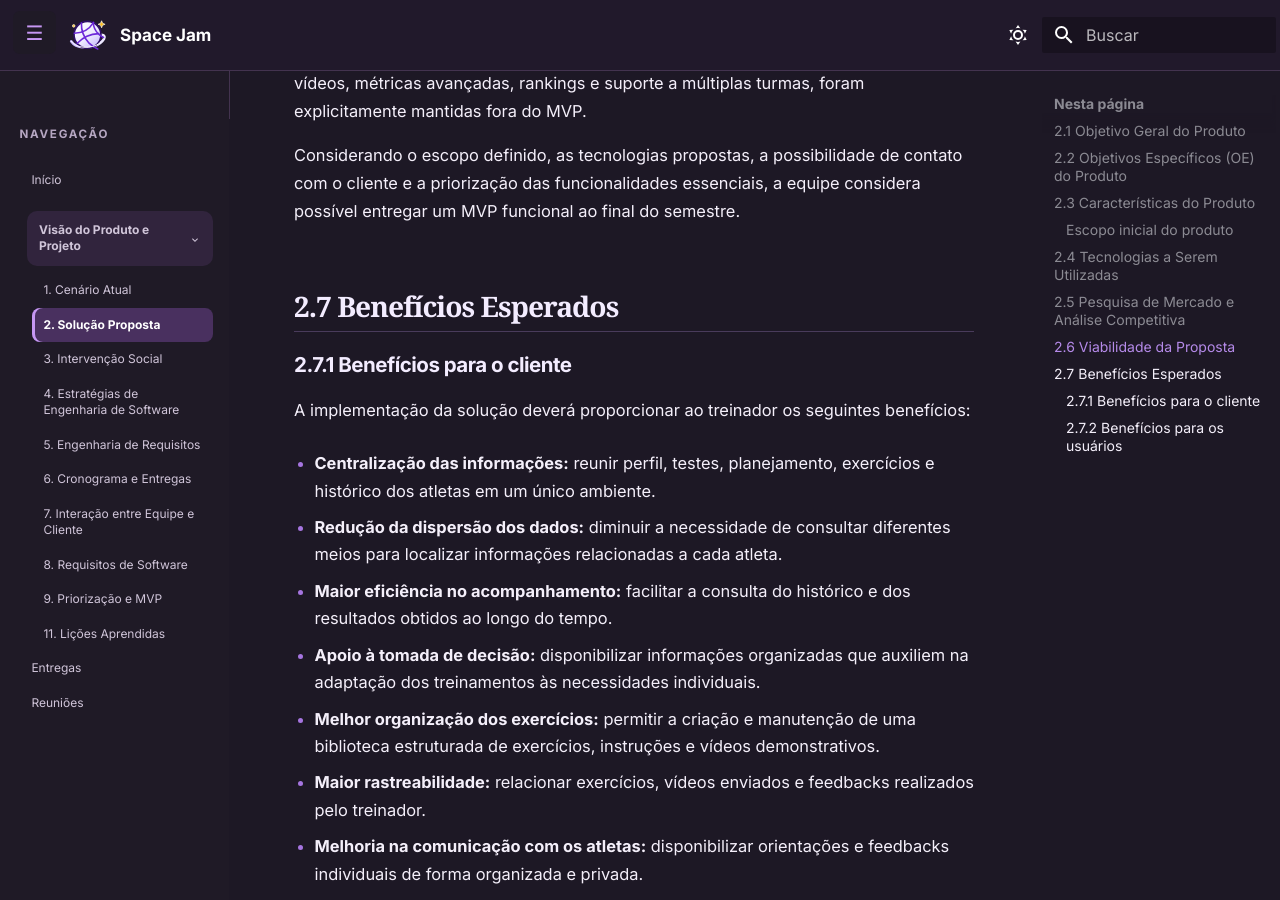
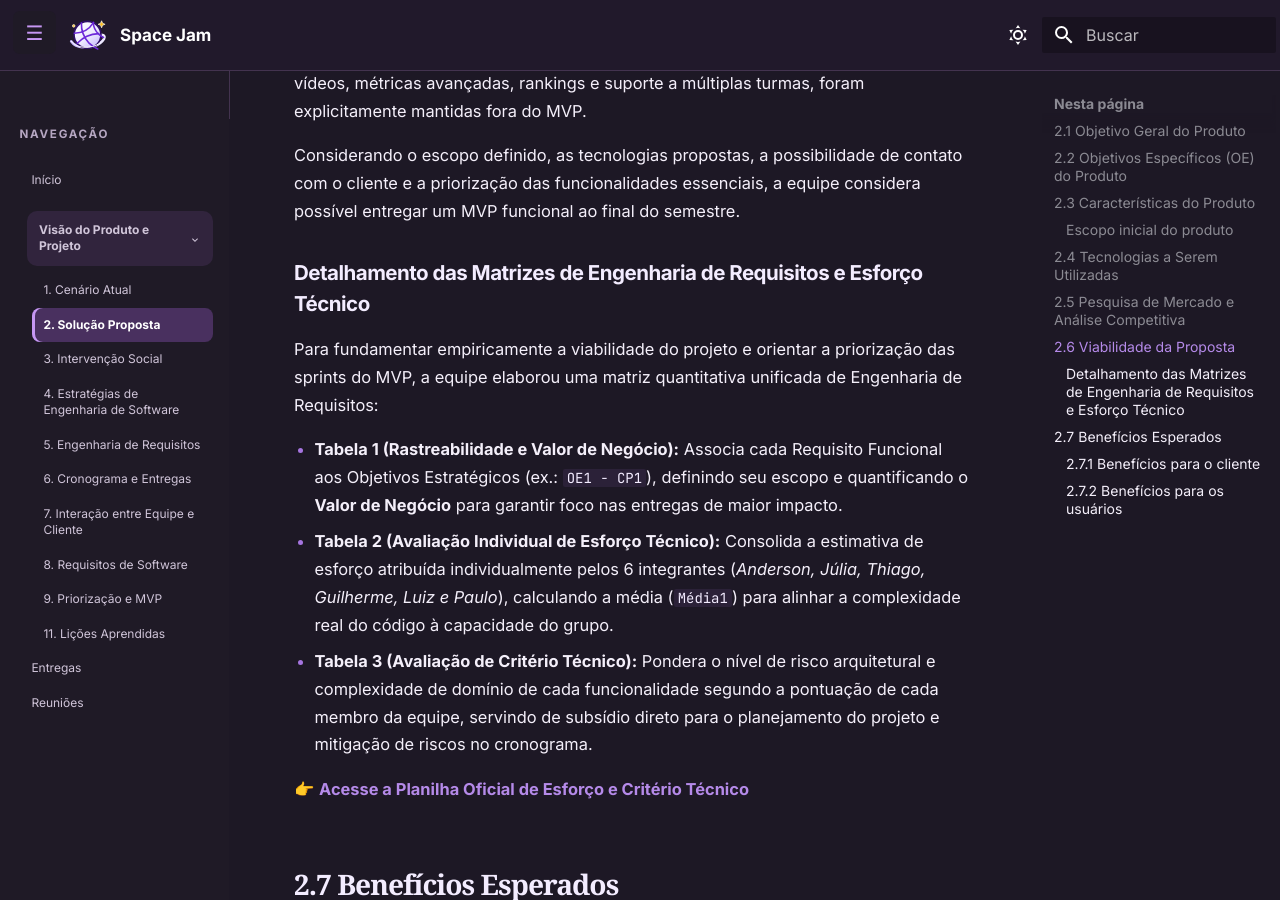
Before and after one commit to mdsreq-fga-unb/REQ-2026.2-T01-SpaceJam, an MkDocs documentation site: the page built from docs/solucao.md, in a window 1280 px wide and 900 px high, scrolled down 10790 px. Built offline with MkDocs 1.6.1 and Material for MkDocs 9.7.7, drawn with Linux system fonts in a browser that asks for light colours; comment, search, counter and statistics services are not loaded.

Commit message:
docs(2.6): descrever matrizes de esforço e critério técnico da equipe
- Expande a seção 2.6 (Viabilidade) com o detalhamento das três matrizes da Engenharia de Requisitos:
  * Tabela 1: Rastreabilidade, escopo e Valor de Negócio (OE x RF)
  * Tabela 2: Avaliação individual do Esforço Técnico (6 devs) e cálculo da Média1
  * Tabela 3: Pontuação de Critério Técnico e risco arquitetural
- Adiciona o link direto para a planilha oficial no Google Drive

```diff
--- a/docs/solucao.md
+++ b/docs/solucao.md
@@ -149,6 +149,16 @@ O principal risco está relacionado ao prazo da disciplina, especialmente no des
 
 Considerando o escopo definido, as tecnologias propostas, a possibilidade de contato com o cliente e a priorização das funcionalidades essenciais, a equipe considera possível entregar um MVP funcional ao final do semestre.
 
+### Detalhamento das Matrizes de Engenharia de Requisitos e Esforço Técnico
+
+Para fundamentar empiricamente a viabilidade do projeto e orientar a priorização das sprints do MVP, a equipe elaborou uma matriz quantitativa unificada de Engenharia de Requisitos:
+
+- **Tabela 1 (Rastreabilidade e Valor de Negócio):** Associa cada Requisito Funcional aos Objetivos Estratégicos (ex.: `OE1 - CP1`), definindo seu escopo e quantificando o **Valor de Negócio** para garantir foco nas entregas de maior impacto.
+- **Tabela 2 (Avaliação Individual de Esforço Técnico):** Consolida a estimativa de esforço atribuída individualmente pelos 6 integrantes (*Anderson, Júlia, Thiago, Guilherme, Luiz e Paulo*), calculando a média (`Média1`) para alinhar a complexidade real do código à capacidade do grupo.
+- **Tabela 3 (Avaliação de Critério Técnico):** Pondera o nível de risco arquitetural e complexidade de domínio de cada funcionalidade segundo a pontuação de cada membro da equipe, servindo de subsídio direto para o planejamento do projeto e mitigação de riscos no cronograma.
+
+👉 **[Acesse a Planilha Oficial de Esforço e Critério Técnico](https://drive.google.com/open?id=1NsXu36v7VtNlYdEkkLuny1TRThPGN5gy7tsmaVyjv-Y)**
+
 
 ## 2.7 Benefícios Esperados
 
```
